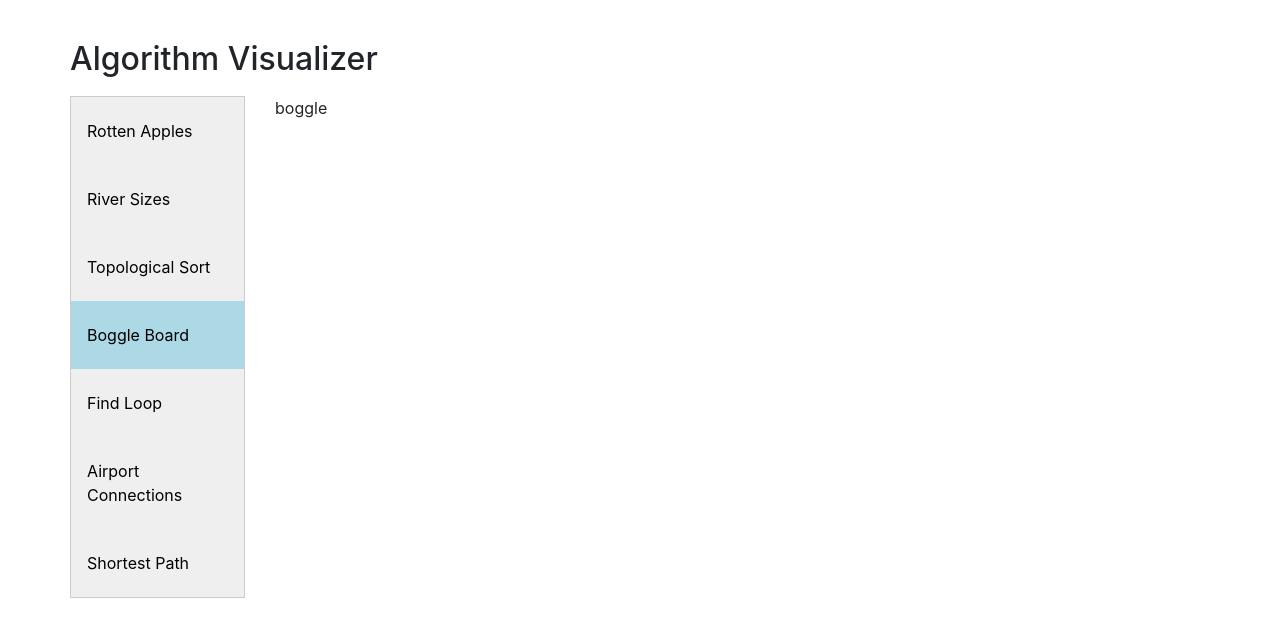
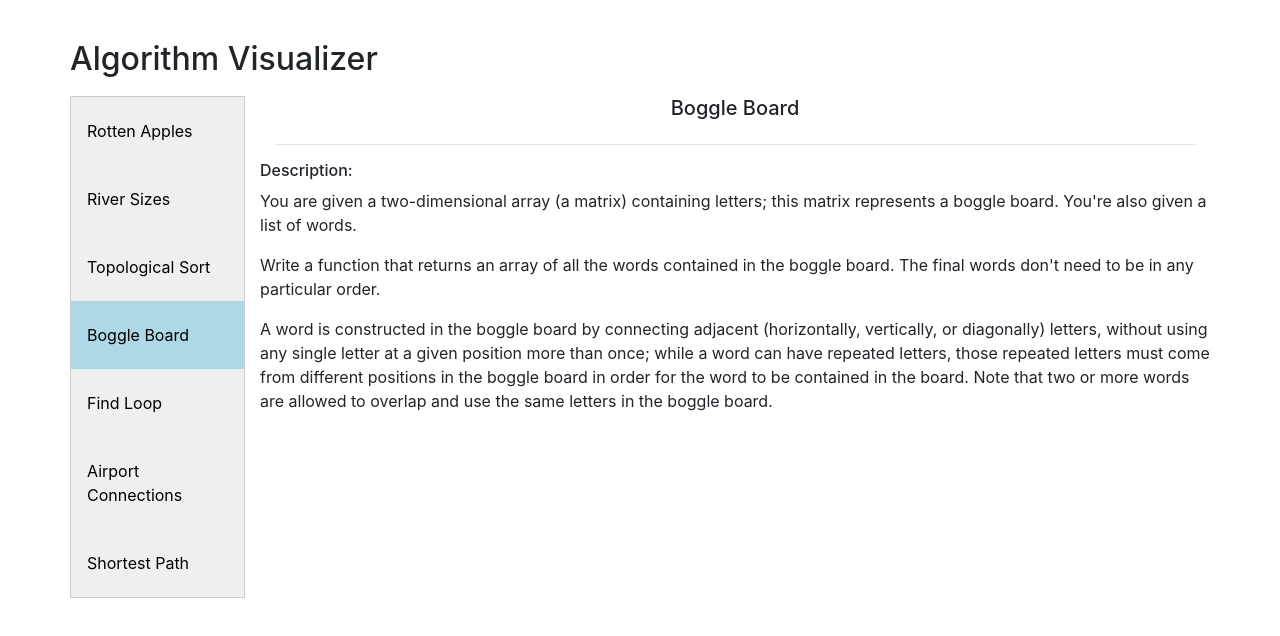
Before and after one commit to SpenserDavis/algoVisualizer, a React (Create React App) app: page /boggle in a window 1280 px wide. Shown: the top 636 px of the page. Built offline with nearby package versions, Linux system fonts and the light colour scheme.

Commit message:
boggle stubbed

```diff
--- a/src/algoProblemDescriptions/boggle.js
+++ b/src/algoProblemDescriptions/boggle.js
@@ -0,0 +1,25 @@
+import React from "react";
+
+const description = (
+  <div className="description">
+    <p>
+      You are given a two-dimensional array (a matrix) containing letters; this
+      matrix represents a boggle board. You're also given a list of words.
+    </p>
+    <p>
+      Write a function that returns an array of all the words contained in the
+      boggle board. The final words don't need to be in any particular order.
+    </p>
+    <p>
+      A word is constructed in the boggle board by connecting adjacent
+      (horizontally, vertically, or diagonally) letters, without using any
+      single letter at a given position more than once; while a word can have
+      repeated letters, those repeated letters must come from different
+      positions in the boggle board in order for the word to be contained in the
+      board. Note that two or more words are allowed to overlap and use the same
+      letters in the boggle board.
+    </p>
+  </div>
+);
+
+export default description;
--- a/src/components/Algos/Boggle.jsx
+++ b/src/components/Algos/Boggle.jsx
@@ -1,7 +1,161 @@
 import React from "react";
+import description from "../../algoProblemDescriptions/boggle";
+import AlgoHeader from "../../components/AlgoHeader";
+import { sleep } from "../../services/utilities";
 
-const Boggle = () => {
-  return <div>boggle</div>;
+class Trie {
+  constructor(words) {
+    this.root = {};
+    this.endSymbol = "*";
+    for (let word of words) {
+      this.addWord(word);
+    }
+  }
+
+  addWord(word) {
+    let node = this.root;
+    for (let char of word) {
+      if (!(char in node)) {
+        node[char] = {};
+      }
+      node = node[char];
+    }
+    node[this.endSymbol] = word;
+  }
+}
+
+const wordList = {
+  1: ["a"],
+  2: ["as", "to", "if", "am", "of", "at"],
+  3: ["the", "act", "abs", "ate", "eve", "bat", "beg", "cat", "dad", "boo"],
+  4: ["sins", "aloe", "dune", "eats", "geek", "hive", "knee"],
+  5: ["match", "noise", "organ", "patio", "react"],
+  6: ["status", "tether", "upward", "voting", "winnow", "yankee", "zygote"],
 };
 
+const colors = { 0: "white", 1: "blue" };
+
+const gridHeight = 7;
+const gridWidth = 15;
+
+const sleepDelay = 75;
+
+const initialStatePresets = {
+  simulationIsRunning: false,
+  simulationIsComplete: false,
+  board: [],
+  visiting: [],
+  currNode: [-1, -1],
+};
+
+class Boggle extends React.Component {
+  componentDidMount() {
+    this.randomizeBoardAndWords();
+  }
+
+  randomizeBoardAndWords = () => {};
+
+  findWords = (board, words) => {
+    const trie = new Trie(words);
+    const foundWords = {};
+    const visiting = board.map((r) => r.map((c) => false));
+    for (let i = 0; i < board.length; i++) {
+      for (let j = 0; j < board[0].length; j++) {
+        this.exploreNode(board, i, j, visiting, trie.root, foundWords);
+      }
+    }
+
+    return Object.keys(foundWords);
+  };
+
+  exploreNode = (board, i, j, visiting, node, foundWords) => {
+    if (visiting[i][j]) {
+      return;
+    }
+
+    const char = board[i][j];
+    if (!(char in node)) {
+      return;
+    }
+    visiting[i][j] = true;
+    node = node[char];
+    if ("*" in node) {
+      foundWords[node["*"]] = true;
+    }
+
+    for (let [x, y] of this.getUnvisitedNeighbors(board, i, j, visiting)) {
+      this.exploreNode(board, x, y, visiting, node, foundWords);
+    }
+
+    visiting[i][j] = false;
+  };
+
+  getUnvisitedNeighbors = (board, i, j, visiting) => {
+    const neighbors = [];
+
+    //topleft
+    if (i > 0 && j > 0 && !visiting[i - 1][j - 1]) {
+      neighbors.push([i - 1, j - 1]);
+    }
+
+    //top
+    if (i > 0 && !visiting[i - 1][j]) {
+      neighbors.push([i - 1, j]);
+    }
+
+    //topright
+
+    if (i > 0 && j < board[0].length - 1 && !visiting[i - 1][j + 1]) {
+      neighbors.push([i - 1, j + 1]);
+    }
+
+    //left
+    if (j > 0 && !visiting[i][j - 1]) {
+      neighbors.push([i, j - 1]);
+    }
+
+    //right
+    if (j < board[0].length - 1 && !visiting[i][j + 1]) {
+      neighbors.push([i, j + 1]);
+    }
+
+    //bottomleft
+    if (i < board.length - 1 && j > 0 && !visiting[i + 1][j - 1]) {
+      neighbors.push([i + 1, j - 1]);
+    }
+
+    //bottom
+    if (i < board.length - 1 && !visiting[i + 1][j]) {
+      neighbors.push([i + 1, j]);
+    }
+
+    //bottomright
+    if (
+      i < board.length - 1 &&
+      j < board[0].length - 1 &&
+      !visiting[i + 1][j + 1]
+    ) {
+      neighbors.push([i + 1, j + 1]);
+    }
+
+    return neighbors;
+  };
+
+  renderButtonRow = () => {};
+
+  renderGrid = () => {};
+
+  render() {
+    return (
+      <div>
+        <>
+          <AlgoHeader title="Boggle Board" description={description} />
+          {this.renderButtonRow()}
+          {this.renderGrid()}
+        </>
+      </div>
+    );
+  }
+}
+
 export default Boggle;
```
